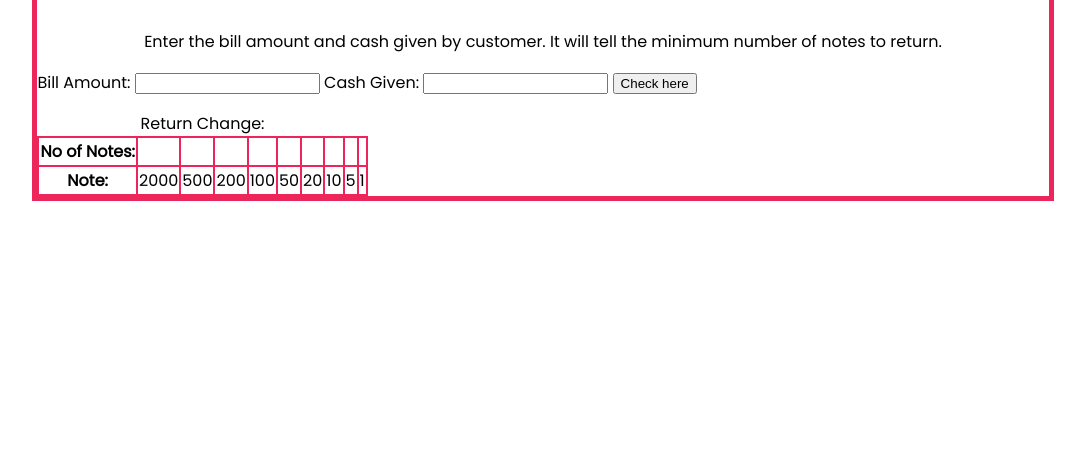
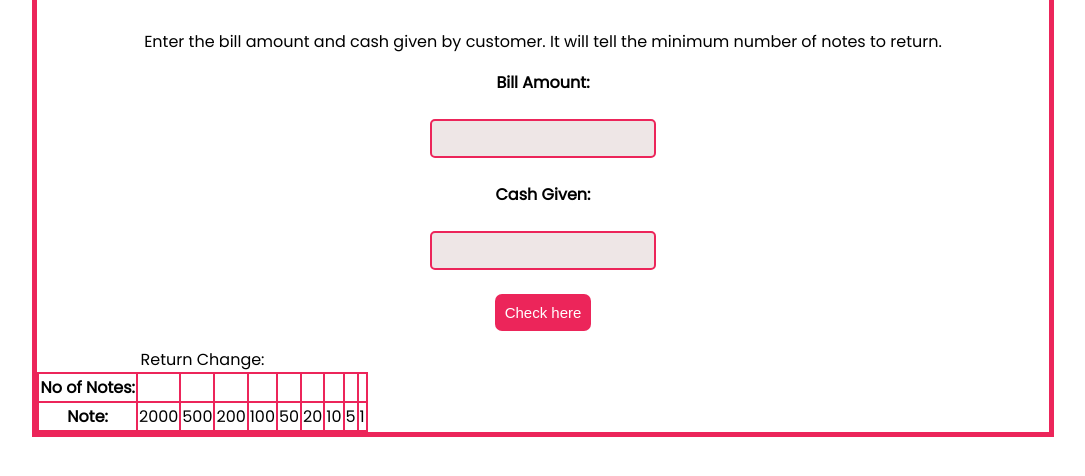
Before and after one commit to himanshukesarwani-dev/cash-register-app, a plain HTML site: page index.html in a window 1280 px wide. Shown: the part 136-612 px from the top of the page, without its empty margins (97-1182 px from the left). Drawn offline with Linux system fonts and the light colour scheme.

Commit message:
style: input, label and check-btn

```diff
--- a/style.css
+++ b/style.css
@@ -3,8 +3,9 @@
 
 :root {
     --primary-color: #EC255A;
-    --secondary-color:#575c66;
+    --secondary-color: #eee6e6;
 }
+
 
 
 body {
@@ -39,3 +40,33 @@ th, td {
 .change-table {
     border-collapse: collapse;
 }
+
+label {
+    display: block;
+    text-align: center;
+    margin: 1rem auto;
+    font-weight: 800;
+}
+
+input {
+    display: block;
+    padding: 10px;
+    margin: 1.5rem auto;
+    width: 20%;
+    border: 2px solid var(--primary-color);
+    border-radius: 5px;
+    background-color: var(--secondary-color);
+}
+
+#check-btn {
+    background-color: var(--primary-color);
+    color: white;
+    font-size: 15px;
+    display: block;
+    padding: 10px;
+    border: none;
+    border-radius: 7px;
+    cursor: pointer;
+  margin: 1rem auto;
+
+}
```
